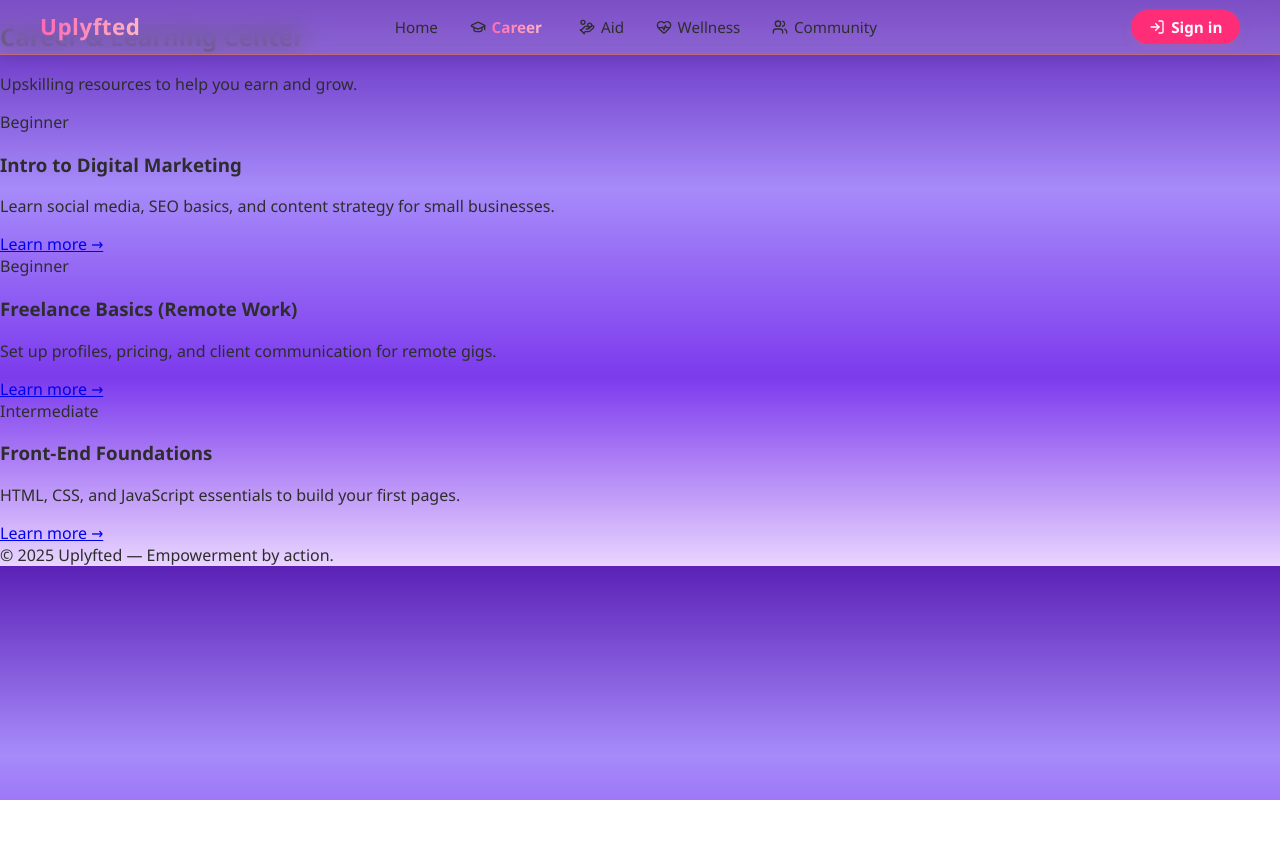
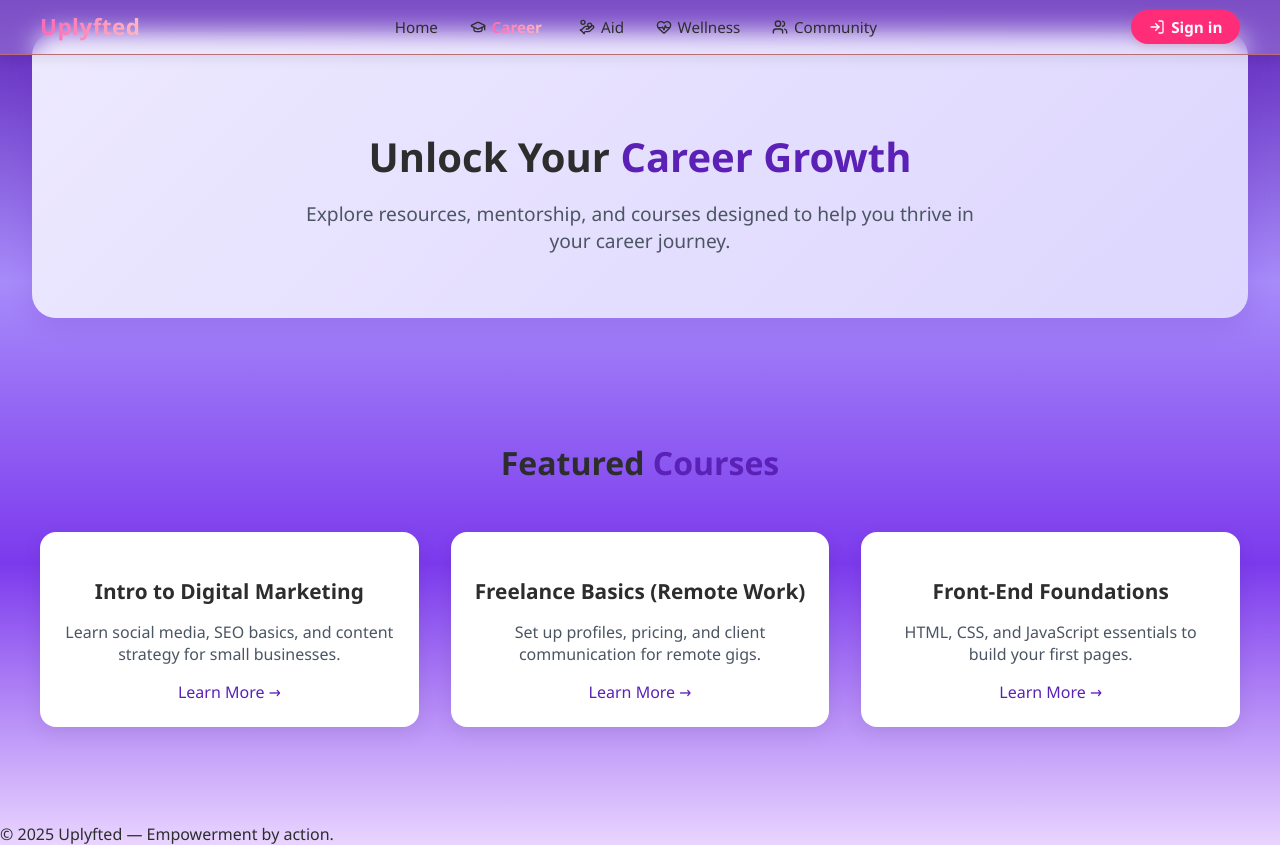
Before and after one commit to Sparshar-Njuguna/UPLYFTED, a React (Vite) app: page /career in a window 1280 px wide. Before the commit the page ends 800 px from the top, so only its background shows below. Built offline with nearby package versions, Linux system fonts and the light colour scheme.

Commit message:
Added a Career.css for modularisation

```diff
--- a/src/pages/Career.jsx
+++ b/src/pages/Career.jsx
@@ -1,20 +1,69 @@
 
-import data from "../data/courses.json";
-import ResourceCard from "../components/ResourceCard.jsx";
+import { useEffect } from "react";
+import { motion } from "framer-motion";
+import courses from "../data/courses.json";
+import "../styles/Career.css";
 
 export default function Career() {
+  // Scroll to top when the page loads
+  useEffect(() => {
+    window.scrollTo(0, 0);
+  }, []);
+
   return (
-    <section>
-      <header className="mb-6">
-        <h2 className="font-[Poppins] text-3xl font-bold">Career & Learning Center</h2>
-        <p className="text-steadyCharcoal/80">Upskilling resources to help you earn and grow.</p>
-      </header>
+    <div className="career-page">
+      {/* Hero Section */}
+      <section className="career-hero">
+        <motion.h1
+          initial={{ opacity: 0, y: 40 }}
+          animate={{ opacity: 1, y: 0 }}
+          transition={{ duration: 0.8 }}
+          className="career-title"
+        >
+          Unlock Your <span className="accent-text">Career Growth</span>
+        </motion.h1>
+        <motion.p
+          initial={{ opacity: 0 }}
+          animate={{ opacity: 1 }}
+          transition={{ delay: 0.4, duration: 0.8 }}
+          className="career-subtitle"
+        >
+          Explore resources, mentorship, and courses designed to help you
+          thrive in your career journey.
+        </motion.p>
+      </section>
 
-      <div className="grid sm:grid-cols-2 lg:grid-cols-3 gap-5">
-        {data.map((c) => (
-          <ResourceCard key={c.id} title={c.title} tag={c.level} description={c.description} href="#" />
-        ))}
-      </div>
-    </section>
+      {/* Courses Section */}
+      <section className="career-courses">
+        <motion.h2
+          initial={{ opacity: 0, y: 30 }}
+          whileInView={{ opacity: 1, y: 0 }}
+          viewport={{ once: true }}
+          transition={{ duration: 0.6 }}
+          className="section-title"
+        >
+          Featured <span className="accent-text">Courses</span>
+        </motion.h2>
+
+        <div className="cards-container">
+          {courses.map((course, index) => (
+            <motion.div
+              key={index}
+              initial={{ opacity: 0, y: 50, scale: 0.9 }}
+              whileInView={{ opacity: 1, y: 0, scale: 1 }}
+              viewport={{ once: true }}
+              transition={{ duration: 0.6, delay: index * 0.15 }}
+              className="card"
+            >
+              <h3 className="card-title">{course.title}</h3>
+              <p className="card-text">{course.description}</p>
+              <a href={course.link} className="card-link" target="_blank" rel="noopener noreferrer">
+                Learn More →
+              </a>
+            </motion.div>
+          ))}
+        </div>
+      </section>
+    </div>
   );
 }
--- /dev/null
+++ b/src/styles/Career.css
@@ -0,0 +1,96 @@
+/* Career.css */
+
+/* ------------------ Career Page Layout ------------------ */
+.career-page {
+  padding: 2rem;
+  color: #2d2d2d;
+}
+
+/* ------------------ Hero Section ------------------ */
+.career-hero {
+  text-align: center;
+  padding: 4rem 2rem;
+  background: linear-gradient(
+    135deg,
+    #ede9fe, /* soft lavender */
+    #ddd6fe   /* pastel violet */
+  );
+  border-radius: 1.5rem;
+  margin-bottom: 4rem;
+  box-shadow: 0 8px 24px rgba(91, 33, 182, 0.15);
+}
+
+.career-title {
+  font-size: 2.5rem;
+  font-weight: bold;
+  margin-bottom: 1rem;
+}
+
+.career-subtitle {
+  font-size: 1.2rem;
+  max-width: 700px;
+  margin: 0 auto;
+  color: #4b5563;
+}
+
+/* ------------------ Section Title ------------------ */
+.section-title {
+  text-align: center;
+  font-size: 2rem;
+  margin-bottom: 2rem;
+}
+
+/* ------------------ Courses Section ------------------ */
+.career-courses {
+  padding: 2rem 0 4rem 0;
+}
+
+/* ------------------ Cards ------------------ */
+.cards-container {
+  display: grid;
+  grid-template-columns: repeat(auto-fit, minmax(250px, 1fr));
+  gap: 2rem;
+}
+
+.card {
+  background: #fff;
+  padding: 1.5rem;
+  border-radius: 1rem;
+  box-shadow: 0 6px 20px rgba(0, 0, 0, 0.08);
+  transition: transform 0.3s ease, box-shadow 0.3s ease;
+  text-align: center;
+}
+
+.card:hover {
+  transform: translateY(-6px);
+  box-shadow: 0 10px 28px rgba(0, 0, 0, 0.15);
+}
+
+.card-title {
+  font-size: 1.3rem;
+  font-weight: 600;
+  margin-bottom: 0.5rem;
+}
+
+.card-text {
+  font-size: 1rem;
+  color: #4b5563;
+  margin-bottom: 1rem;
+}
+
+.card-link {
+  display: inline-block;
+  font-weight: 500;
+  color: #5b21b6;
+  text-decoration: none;
+  transition: color 0.3s ease;
+}
+
+.card-link:hover {
+  color: #7c3aed;
+}
+
+/* Accent text (reuse across pages) */
+.accent-text {
+  color: #5b21b6;
+}
```
